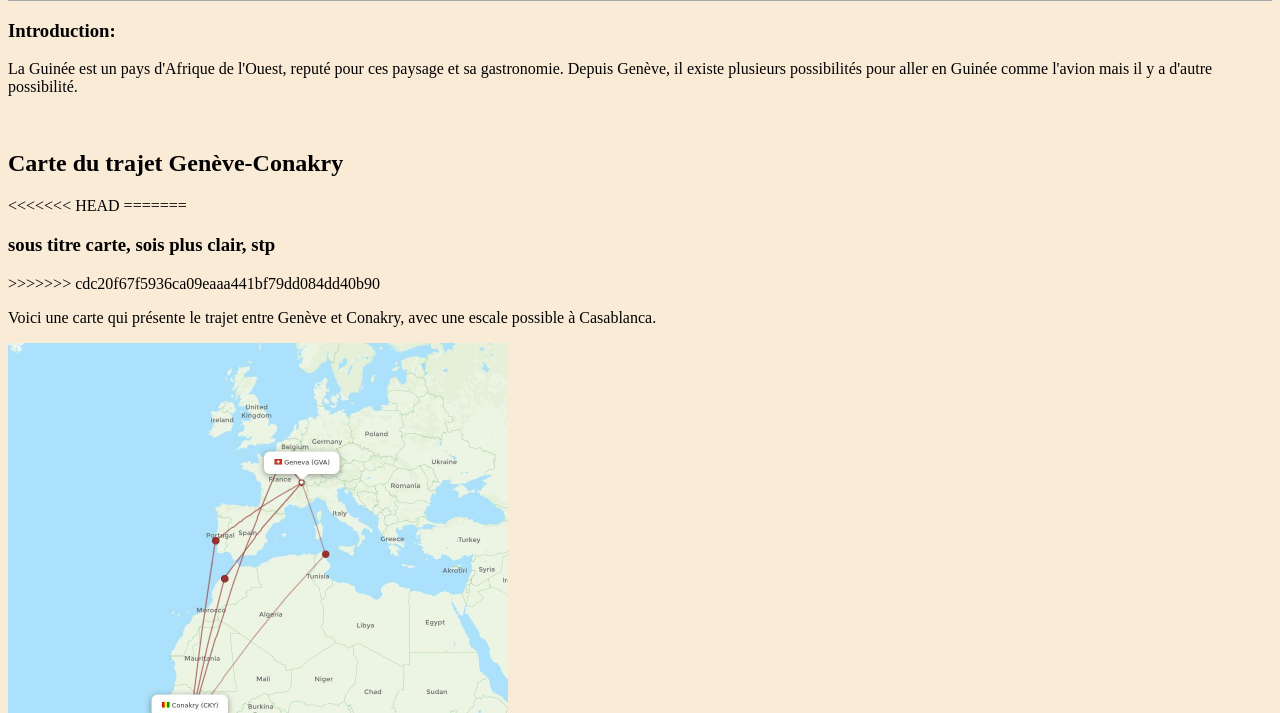
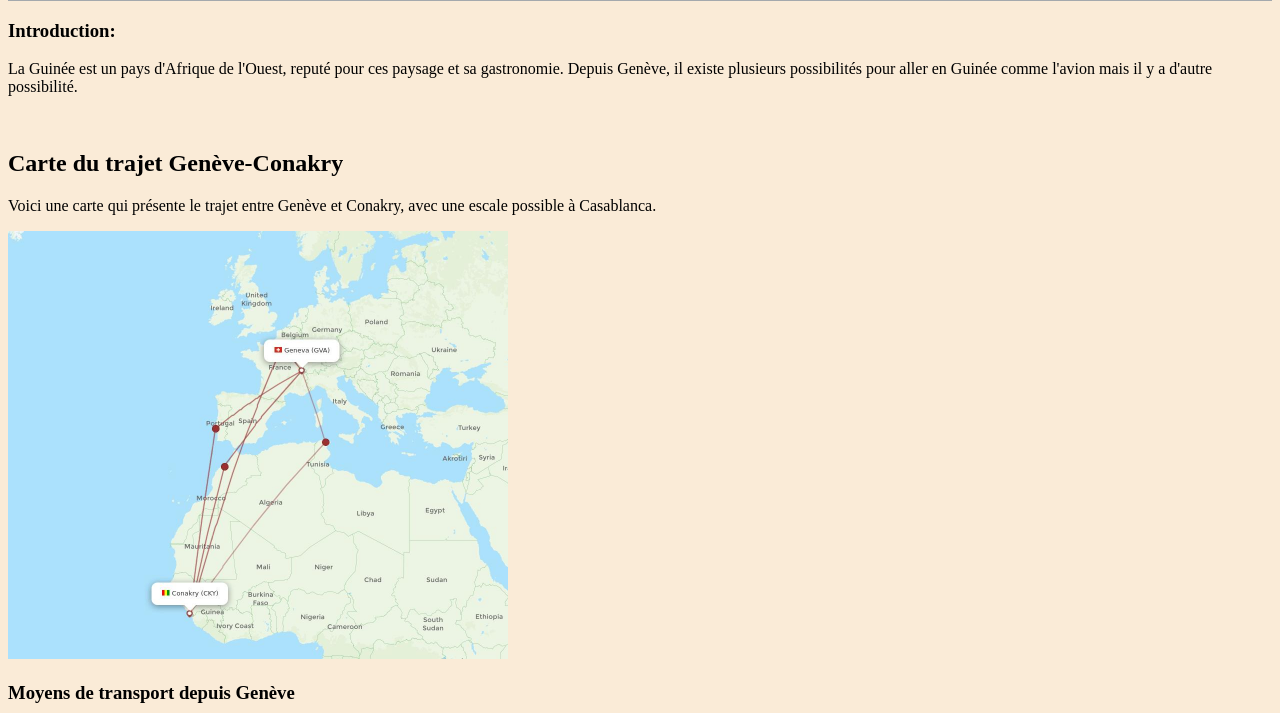
Before and after one commit to Bld-26/Aout-guinne, a plain HTML site: page acces.html in a window 1280 px wide. Shown: the part 87-800 px from the top of the page. Drawn offline with Linux system fonts and the light colour scheme.

Commit message:
supression d'un sous titre test dans acces.html

```diff
--- a/acces.html
+++ b/acces.html
@@ -15,11 +15,6 @@
         <p>La Guinée est un pays d'Afrique de l'Ouest, reputé pour ces paysage et sa gastronomie. Depuis Genève, il existe plusieurs possibilités pour aller en Guinée comme l'avion mais il y a d'autre possibilité.</p>
         <br>
           <h2>Carte du trajet Genève-Conakry</h2>
-<<<<<<< HEAD
-
-=======
-          <h3>sous titre carte, sois plus clair, stp</h3>
->>>>>>> cdc20f67f5936ca09eaaa441bf79dd084dd40b90
 
         <p>
             Voici une carte qui présente le trajet entre Genève
```
